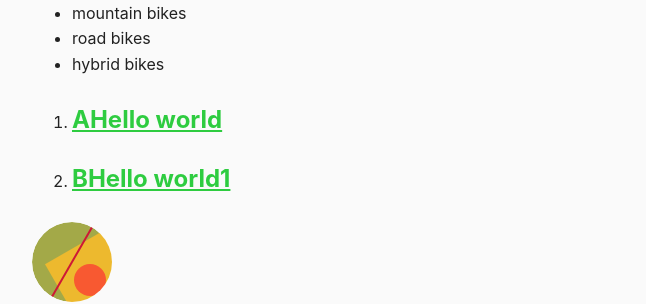
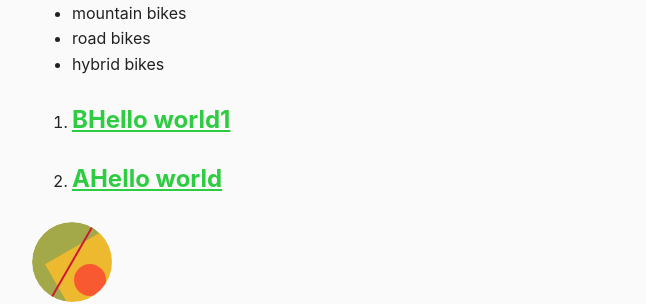
Before and after one commit to werktat/bruno, a Jekyll site: the page built from index.md, in a window 1280 px wide and 900 px high, scrolled down 457 px. Shown: the part 155-459 px from the top of the window, without its empty margins (308-954 px from the left). Built offline with Jekyll 4.4.1, drawn with Linux system fonts in a browser that asks for light colours; part of the change alters nothing that is shown.

```diff
--- a/_config.yml
+++ b/_config.yml
@@ -3,6 +3,9 @@ markdown: kramdown
 collections:
   chapters:
     output: true
+    order:
+      - b.md
+      - a.md
 
 kramdown:
   # fenced code blocks
```
